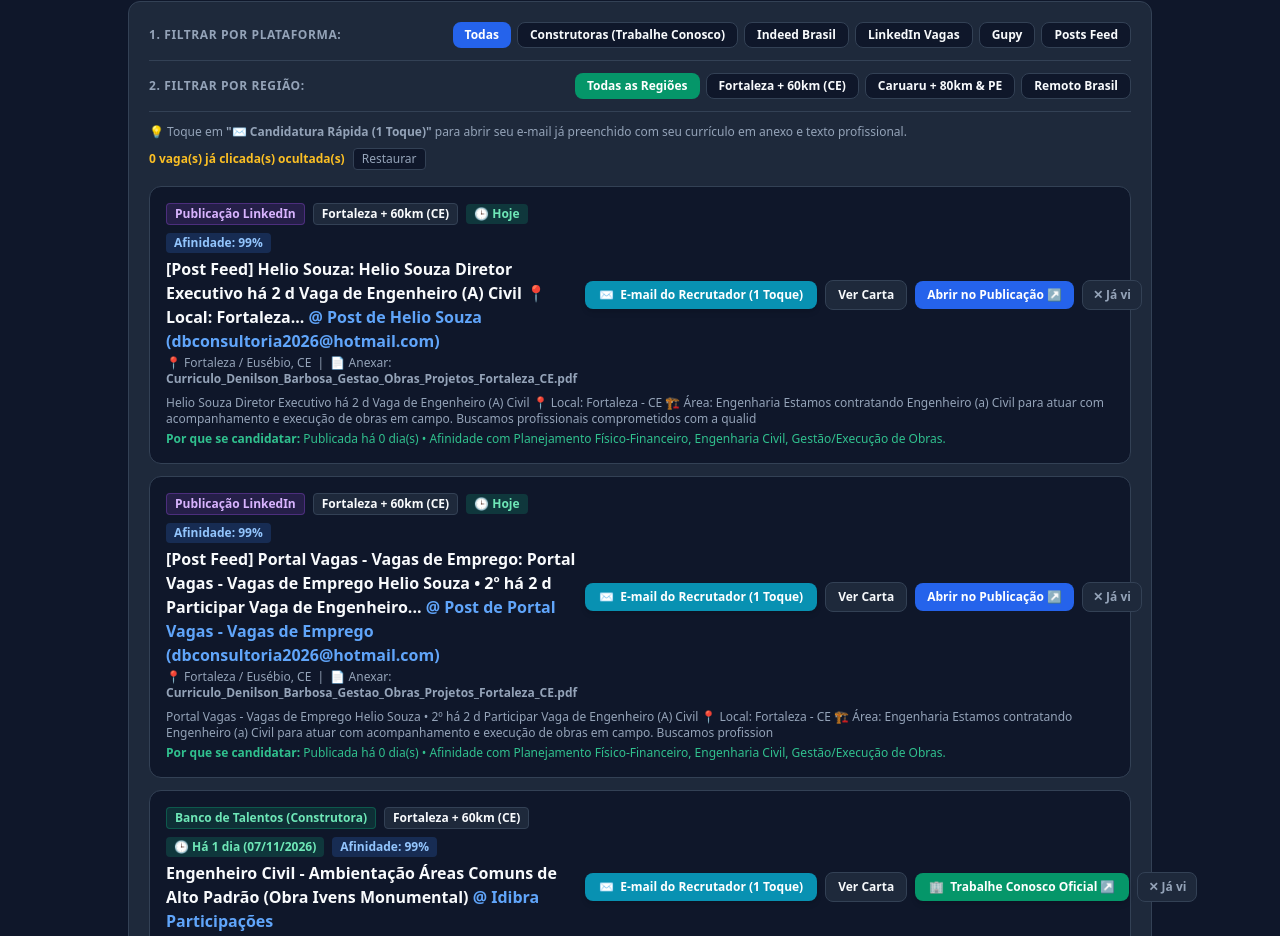
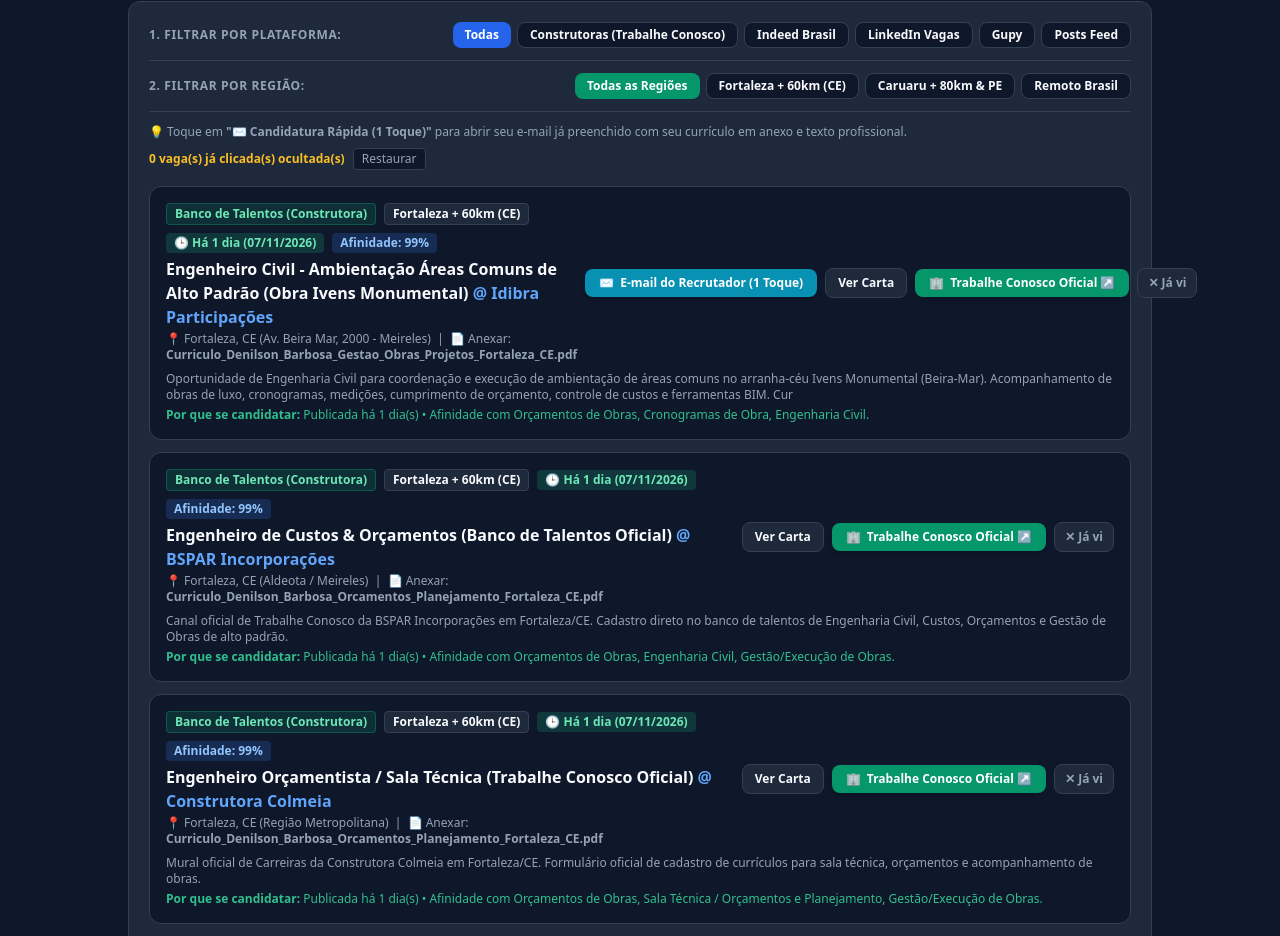
Before and after one commit to denilsonb20-prog/radar-vagas-engenharia, a plain HTML site: page index.html in a window 1280 px wide. Shown: the part 466-1402 px from the top of the page. Drawn offline with nearby package versions, Linux system fonts and the light colour scheme; no server answers.

Commit message:
Sync bidirecional index.html

```diff
--- a/index.html
+++ b/index.html
@@ -343,40 +343,6 @@
     let filtroReg = "todas";
 
     let VAGAS = [
-  {
-    "id": "post_7525631035309486080",
-    "plat": "Publicação LinkedIn",
-    "reg": "fortaleza",
-    "regLabel": "Fortaleza + 60km (CE)",
-    "dias": 0,
-    "recencia": "Hoje",
-    "score": 99,
-    "titulo": "[Post Feed] Helio Souza: Helio Souza Diretor Executivo há 2 d Vaga de Engenheiro (A) Civil 📍 Local: Fortaleza...",
-    "empresa": "Post de Helio Souza (dbconsultoria2026@hotmail.com)",
-    "local": "Fortaleza / Eusébio, CE",
-    "pdf": "Curriculo_Denilson_Barbosa_Gestao_Obras_Projetos_Fortaleza_CE.pdf",
-    "email": "dbconsultoria2026@hotmail.com",
-    "url": "https://www.linkedin.com/feed/update/urn:li:activity:7525631035309486080/",
-    "resumo": "Helio Souza Diretor Executivo há 2 d Vaga de Engenheiro (A) Civil 📍 Local: Fortaleza - CE 🏗️ Área: Engenharia Estamos contratando Engenheiro (a) Civil para atuar com acompanhamento e execução de obras em campo. Buscamos profissionais comprometidos com a qualid",
-    "motivo": "Publicada há 0 dia(s) • Afinidade com Planejamento Físico-Financeiro, Engenharia Civil, Gestão/Execução de Obras."
-  },
-  {
-    "id": "post_7525630570245046272",
-    "plat": "Publicação LinkedIn",
-    "reg": "fortaleza",
-    "regLabel": "Fortaleza + 60km (CE)",
-    "dias": 0,
-    "recencia": "Hoje",
-    "score": 99,
-    "titulo": "[Post Feed] Portal Vagas - Vagas de Emprego: Portal Vagas - Vagas de Emprego Helio Souza • 2º há 2 d Participar Vaga de Engenheiro...",
-    "empresa": "Post de Portal Vagas - Vagas de Emprego (dbconsultoria2026@hotmail.com)",
-    "local": "Fortaleza / Eusébio, CE",
-    "pdf": "Curriculo_Denilson_Barbosa_Gestao_Obras_Projetos_Fortaleza_CE.pdf",
-    "email": "dbconsultoria2026@hotmail.com",
-    "url": "https://www.linkedin.com/feed/update/urn:li:activity:7525630570245046272/",
-    "resumo": "Portal Vagas - Vagas de Emprego Helio Souza • 2º há 2 d Participar Vaga de Engenheiro (A) Civil 📍 Local: Fortaleza - CE 🏗️ Área: Engenharia Estamos contratando Engenheiro (a) Civil para atuar com acompanhamento e execução de obras em campo. Buscamos profission",
-    "motivo": "Publicada há 0 dia(s) • Afinidade com Planejamento Físico-Financeiro, Engenharia Civil, Gestão/Execução de Obras."
-  },
   {
     "id": "const_ce_idibra",
     "plat": "Banco de Talentos (Construtora)",
```
